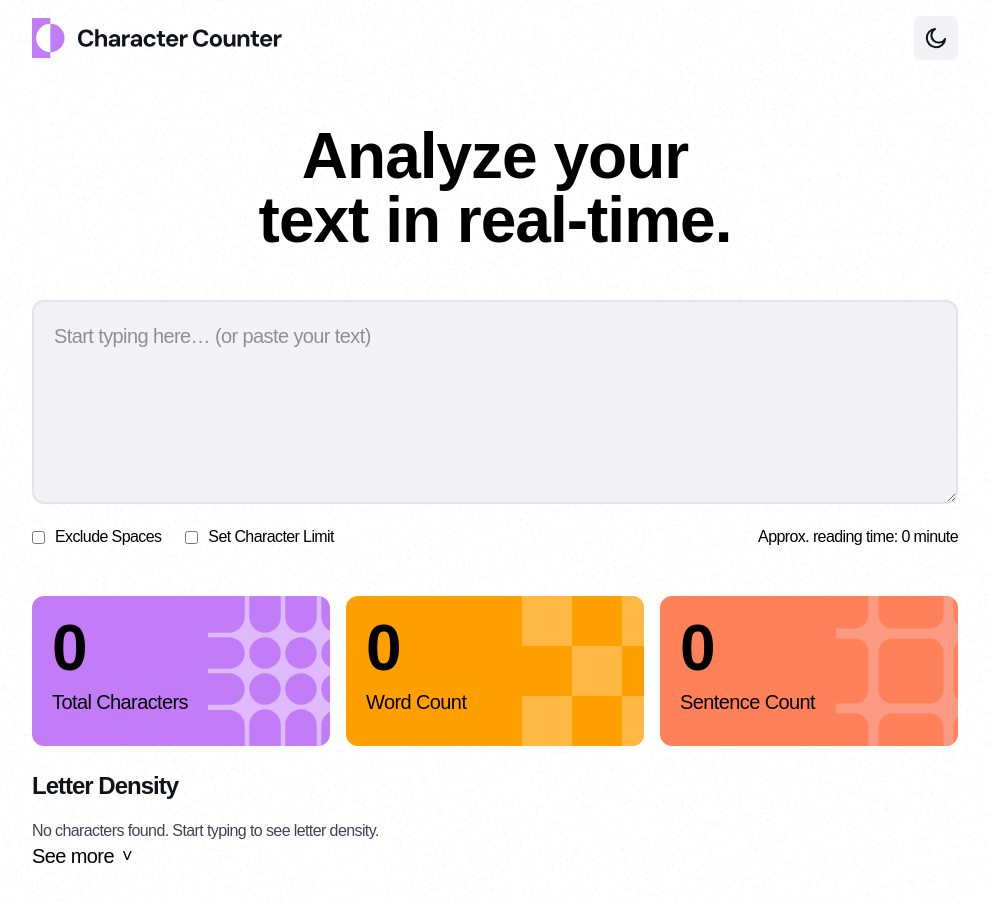
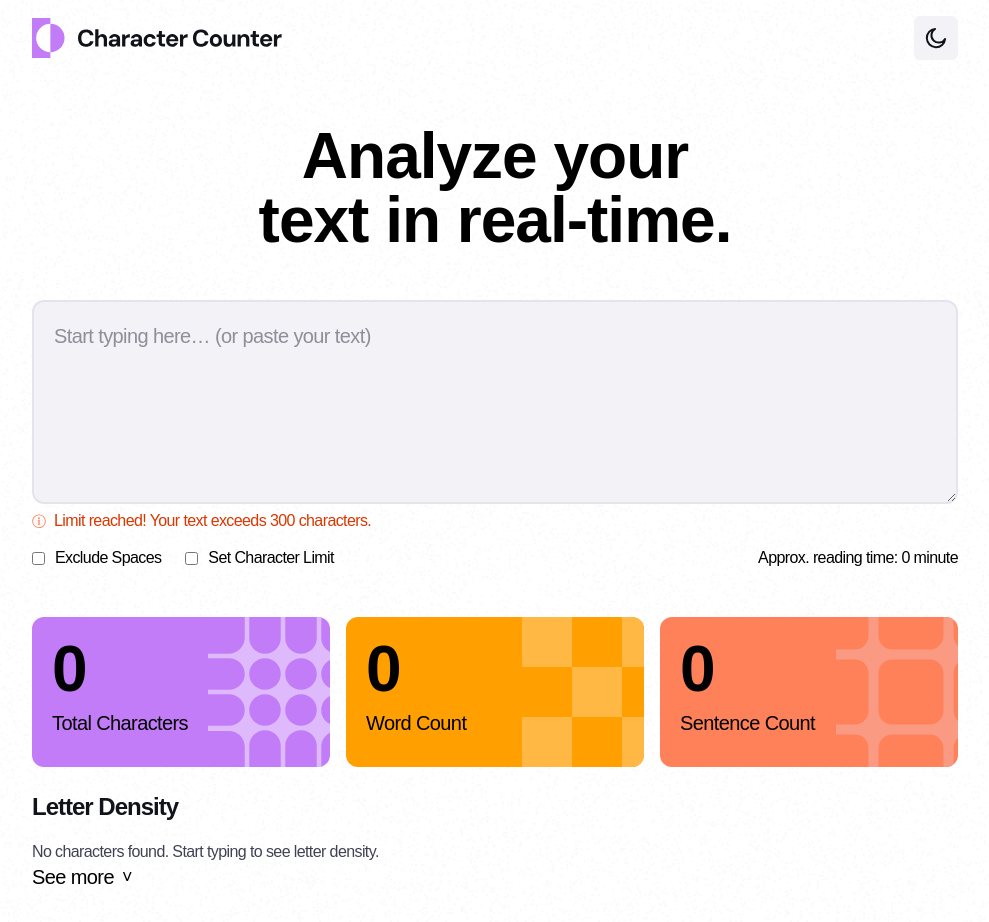
Before and after one commit to Maz-hub/react-character-counter, a React (Vite) app: page / in a window 1280 px wide. Shown: the whole page, without its empty margins (145-1134 px from the left). Built offline with nearby package versions, Linux system fonts and the light colour scheme; a web font is replaced by a local one.

Commit message:
feat: add character limit warning message and icon to TextInputArea component

```diff
--- a/src/components/TextInputArea.jsx
+++ b/src/components/TextInputArea.jsx
@@ -1,3 +1,5 @@
+import iconInfo from "../assets/images/icon-info.svg";
+
 const TextInputArea = ({
   textRef,
   onUserTyping,
@@ -7,6 +9,7 @@ const TextInputArea = ({
   onToggleLimit,
   limitValue,
   onChangeLimit,
+  overLimit,
 }) => {
   return (
     <>
@@ -17,9 +20,20 @@ const TextInputArea = ({
             ref={textRef}
             onInput={onUserTyping}
             placeholder="Start typing here… (or paste your text)"
+            aria-invalid={overLimit ? "true" : "false"}
             className="w-full rounded-[12px] border-2 border-[var(--color-light-200)] bg-[var(--color-light-100)] text-preset-3 text-[var(--color-dark-700)] p-3 md:px-5 md:pt-5 hover:bg-[var(--color-light-200)] cursor-pointer"
             rows="6"
           />
+        </div>
+        <div className="flex ">
+          <img
+            src={iconInfo}
+            alt="Icon Info for Character Limit"
+            aria-hidden="true"
+          />
+          <p className="text-preset-4 text-[var(--color-orange-800)] pl-2">
+            Limit reached! Your text exceeds {limitValue} characters.
+          </p>
         </div>
 
         {/* Options */}
```
